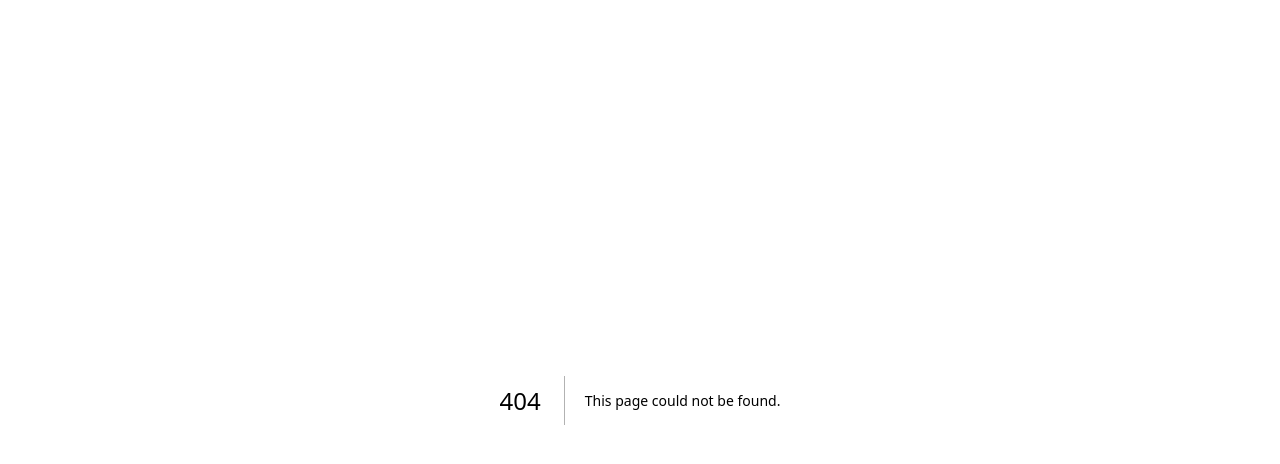
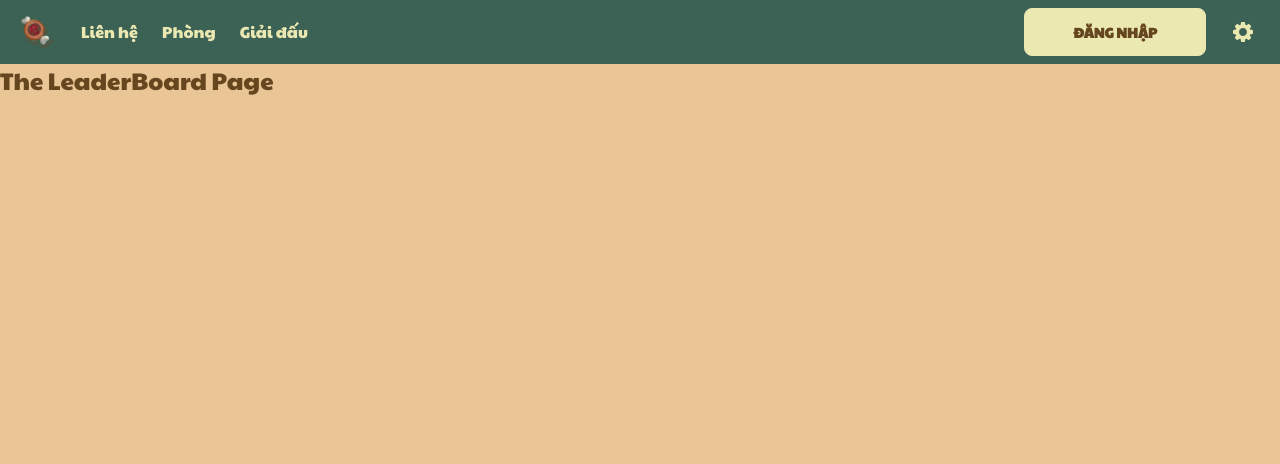
Before and after one commit to Owlvernyte/cotuong-frontend, a Next.js app: page /leaderboard in a window 1280 px wide. Before the commit this address had no page. Shown: the top 464 px of the page. Built offline with nearby package versions, Linux system fonts and the light colour scheme.

Commit message:
feat(leaderboard): initialize the leaderboard page

```diff
--- /dev/null
+++ b/app/(basic)/leaderboard/page.tsx
@@ -0,0 +1,3 @@
+export default function LeaderBoard() {
+  return <h1>The LeaderBoard Page</h1>;
+}
```
